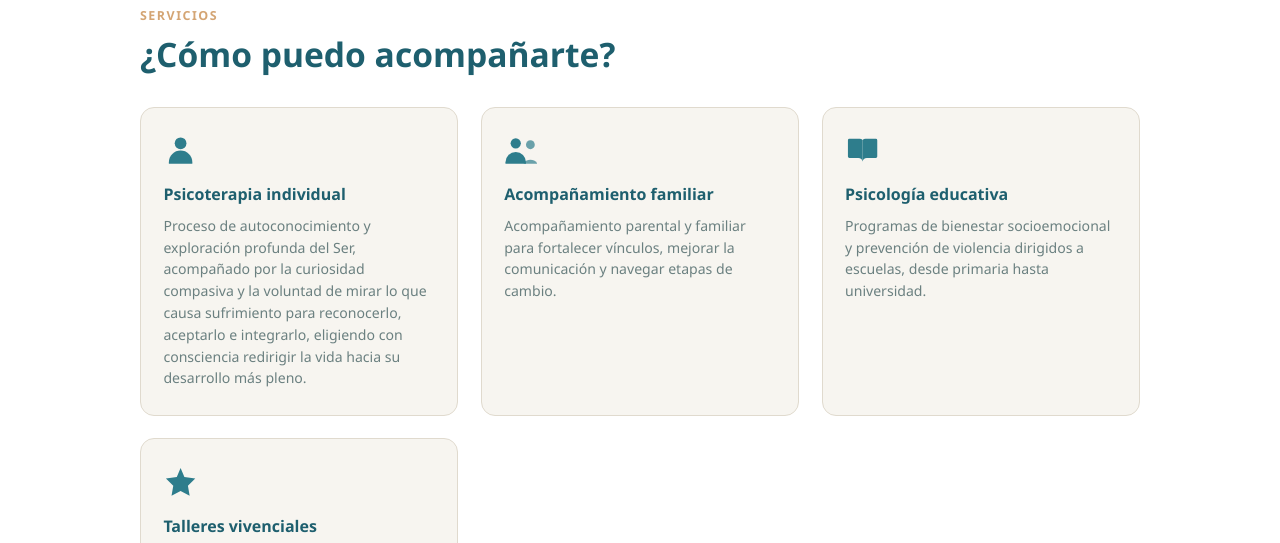
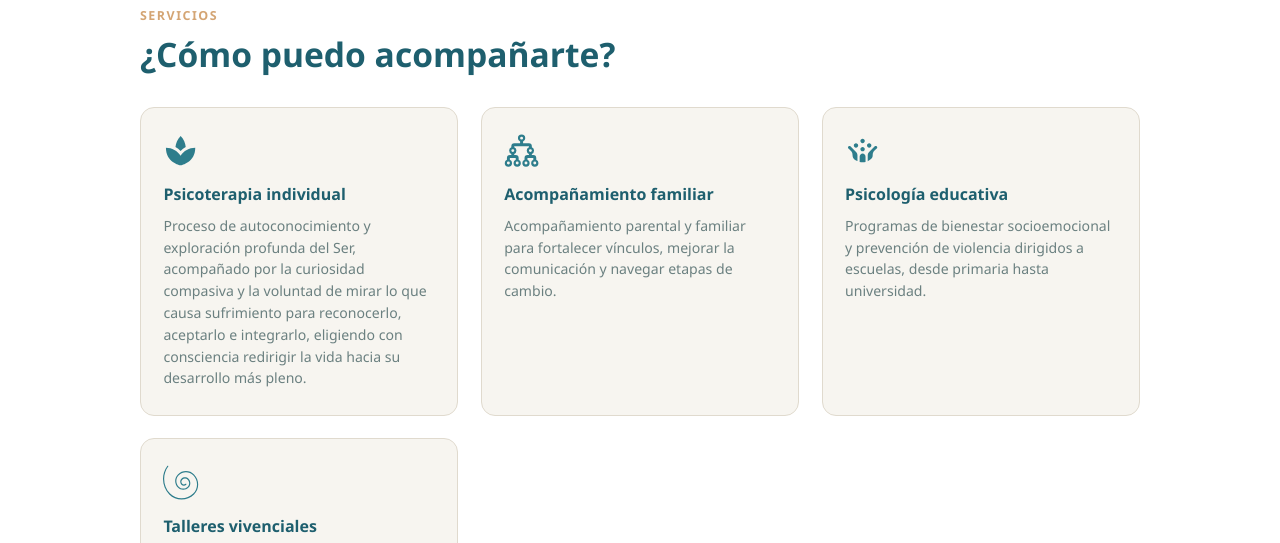
Before and after one commit to mencargo/renatadelille, a plain HTML site: page index.html in a window 1280 px wide. Shown: the part 1460-2003 px from the top of the page. Drawn offline with Linux system fonts and the light colour scheme.

Commit message:
Replace service icons with provided SVGs
- Lotus → individual therapy
- Family tree → family accompaniment
- Crowd → educational psychology
- Spiral → experiential workshops
- Normalize fill to currentColor on all icons

Co-authored-by: Copilot <223556219+Copilot@users.noreply.github.com>

```diff
--- a/index.html
+++ b/index.html
@@ -106,11 +106,7 @@
       <div class="services-grid">
         <div class="service-card">
           <div class="service-icon">
-            <!-- person silhouette -->
-            <svg xmlns="http://www.w3.org/2000/svg" viewBox="0 0 24 24" fill="currentColor">
-              <circle cx="12" cy="7" r="4"/>
-              <path d="M4 21v-1a8 8 0 0 1 16 0v1"/>
-            </svg>
+            <svg xmlns="http://www.w3.org/2000/svg" viewBox="0 0 24 24" fill="currentColor"><title>lotus</title><path d="M15.5,9.63C15.31,6.84 14.18,4.12 12.06,2C9.92,4.14 8.74,6.86 8.5,9.63C9.79,10.31 10.97,11.19 12,12.26C13.03,11.2 14.21,10.32 15.5,9.63M12,15.45C9.85,12.17 6.18,10 2,10C2,20 11.32,21.89 12,22C12.68,21.88 22,20 22,10C17.82,10 14.15,12.17 12,15.45Z" /></svg>
           </div>
           <h3 data-i18n="services.s1.title">Psicoterapia individual</h3>
           <p data-i18n="services.s1.desc">
@@ -121,13 +117,7 @@
         </div>
         <div class="service-card">
           <div class="service-icon">
-            <!-- two people -->
-            <svg xmlns="http://www.w3.org/2000/svg" viewBox="0 0 24 24" fill="currentColor">
-              <circle cx="8" cy="7" r="3.5"/>
-              <path d="M1 21v-1a7 7 0 0 1 14 0v1"/>
-              <circle cx="18" cy="8" r="3" opacity=".7"/>
-              <path d="M13.5 21v-.5a5.5 5.5 0 0 1 9 0v.5" opacity=".7"/>
-            </svg>
+            <svg xmlns="http://www.w3.org/2000/svg" viewBox="0 0 24 24" fill="currentColor"><title>family-tree</title><path d="M12 1A2.5 2.5 0 0 0 9.5 3.5A2.5 2.5 0 0 0 11 5.79V7H7A2 2 0 0 0 5 9V9.71A2.5 2.5 0 0 0 3.5 12A2.5 2.5 0 0 0 5 14.29V15H4A2 2 0 0 0 2 17V18.21A2.5 2.5 0 0 0 .5 20.5A2.5 2.5 0 0 0 3 23A2.5 2.5 0 0 0 5.5 20.5A2.5 2.5 0 0 0 4 18.21V17H8V18.21A2.5 2.5 0 0 0 6.5 20.5A2.5 2.5 0 0 0 9 23A2.5 2.5 0 0 0 11.5 20.5A2.5 2.5 0 0 0 10 18.21V17A2 2 0 0 0 8 15H7V14.29A2.5 2.5 0 0 0 8.5 12A2.5 2.5 0 0 0 7 9.71V9H17V9.71A2.5 2.5 0 0 0 15.5 12A2.5 2.5 0 0 0 17 14.29V15H16A2 2 0 0 0 14 17V18.21A2.5 2.5 0 0 0 12.5 20.5A2.5 2.5 0 0 0 15 23A2.5 2.5 0 0 0 17.5 20.5A2.5 2.5 0 0 0 16 18.21V17H20V18.21A2.5 2.5 0 0 0 18.5 20.5A2.5 2.5 0 0 0 21 23A2.5 2.5 0 0 0 23.5 20.5A2.5 2.5 0 0 0 22 18.21V17A2 2 0 0 0 20 15H19V14.29A2.5 2.5 0 0 0 20.5 12A2.5 2.5 0 0 0 19 9.71V9A2 2 0 0 0 17 7H13V5.79A2.5 2.5 0 0 0 14.5 3.5A2.5 2.5 0 0 0 12 1M12 2.5A1 1 0 0 1 13 3.5A1 1 0 0 1 12 4.5A1 1 0 0 1 11 3.5A1 1 0 0 1 12 2.5M6 11A1 1 0 0 1 7 12A1 1 0 0 1 6 13A1 1 0 0 1 5 12A1 1 0 0 1 6 11M18 11A1 1 0 0 1 19 12A1 1 0 0 1 18 13A1 1 0 0 1 17 12A1 1 0 0 1 18 11M3 19.5A1 1 0 0 1 4 20.5A1 1 0 0 1 3 21.5A1 1 0 0 1 2 20.5A1 1 0 0 1 3 19.5M9 19.5A1 1 0 0 1 10 20.5A1 1 0 0 1 9 21.5A1 1 0 0 1 8 20.5A1 1 0 0 1 9 19.5M15 19.5A1 1 0 0 1 16 20.5A1 1 0 0 1 15 21.5A1 1 0 0 1 14 20.5A1 1 0 0 1 15 19.5M21 19.5A1 1 0 0 1 22 20.5A1 1 0 0 1 21 21.5A1 1 0 0 1 20 20.5A1 1 0 0 1 21 19.5Z" /></svg>
           </div>
           <h3 data-i18n="services.s2.title">Acompañamiento familiar</h3>
           <p data-i18n="services.s2.desc">
@@ -137,11 +127,7 @@
         </div>
         <div class="service-card">
           <div class="service-icon">
-            <!-- open book -->
-            <svg xmlns="http://www.w3.org/2000/svg" viewBox="0 0 24 24" fill="currentColor">
-              <path d="M2 5a1 1 0 0 1 1-1h7a3 3 0 0 1 2 .76V19.5A3 3 0 0 0 9 17H3a1 1 0 0 1-1-1V5z"/>
-              <path d="M22 5a1 1 0 0 0-1-1h-7a3 3 0 0 0-2 .76V19.5A3 3 0 0 1 15 17h6a1 1 0 0 0 1-1V5z"/>
-            </svg>
+            <svg xmlns="http://www.w3.org/2000/svg" viewBox="0 0 24 24" fill="currentColor"><title>crowd</title><path d="M3.69 9.12C3.5 8.93 3.29 8.84 3.04 8.84C2.63 8.84 2.32 9.03 2.12 9.42S1.97 10.18 2.29 10.53C3.47 11.59 4.22 12.34 4.54 12.78C4.95 13.34 5.15 14.16 5.15 15.22C5.15 16.53 5.65 17.5 6.65 18.17C7.21 18.61 7.82 18.94 8.5 19.16L8.5 15.27C8.5 14.33 8.17 13.55 7.54 12.92M16.46 12.97C15.84 13.59 15.5 14.36 15.5 15.27L15.5 19.2C16.46 18.86 17.26 18.33 17.92 17.63C18.57 16.93 18.9 16.16 18.9 15.22C18.9 14.09 19.09 13.28 19.47 12.78C19.56 12.62 19.73 12.42 20 12.17C20.23 11.92 20.47 11.68 20.71 11.46C20.94 11.25 21.17 11.03 21.39 10.81L21.72 10.53C21.91 10.34 22 10.12 22 9.87C22 9.59 21.91 9.34 21.72 9.14C21.53 8.94 21.3 8.84 21 8.84S20.5 8.93 20.31 9.12M12 20C12.69 20 13.36 19.91 14 19.72L14 16.15C14 15.56 13.82 15.1 13.41 14.66C13 14.22 12.53 14 12 14C11.47 14 11 14.2 10.62 14.61C10.22 15 10 15.46 10 16.06L10 19.72C10.64 19.91 11.31 20 12 20M9 8.5C9 9.33 8.33 10 7.5 10S6 9.33 6 8.5 6.67 7 7.5 7 9 7.67 9 8.5M18 8.5C18 9.33 17.33 10 16.5 10C15.67 10 15 9.33 15 8.5S15.67 7 16.5 7C17.33 7 18 7.67 18 8.5M13.5 5.5C13.5 6.33 12.83 7 12 7S10.5 6.33 10.5 5.5 11.17 4 12 4 13.5 4.67 13.5 5.5M13.5 11C13.5 11.83 12.83 12.5 12 12.5S10.5 11.83 10.5 11 11.17 9.5 12 9.5 13.5 10.17 13.5 11Z" /></svg>
           </div>
           <h3 data-i18n="services.s3.title">Psicología educativa</h3>
           <p data-i18n="services.s3.desc">
@@ -151,10 +137,7 @@
         </div>
         <div class="service-card">
           <div class="service-icon">
-            <!-- sparkle / star -->
-            <svg xmlns="http://www.w3.org/2000/svg" viewBox="0 0 24 24" fill="currentColor">
-              <path d="M12 2l2.6 6.26L22 9.27l-5 4.87 1.18 6.88L12 17.77l-6.18 3.25L7 14.14 2 9.27l7.4-1.01L12 2z"/>
-            </svg>
+            <svg xmlns="http://www.w3.org/2000/svg" viewBox="0 0 59.978 59.978" fill="currentColor"><path d="M52.919,16.003c-3.679-3.679-8.57-5.705-13.772-5.705c-5.203,0-10.095,2.026-13.773,5.705c-2.981,2.981-4.623,6.944-4.623,11.16c0,4.215,1.642,8.179,4.623,11.16c2.422,2.423,5.644,3.757,9.069,3.757s6.646-1.334,9.069-3.757c4.078-4.079,4.078-10.715,0-14.794c-3.342-3.341-8.776-3.341-12.118,0c-2.75,2.751-2.75,7.227,0,9.978c2.28,2.279,5.986,2.278,8.265,0c0.391-0.391,0.391-1.023,0-1.414c-0.391-0.391-1.023-0.391-1.414,0c-1.498,1.498-3.937,1.5-5.437,0c-1.971-1.971-1.971-5.178,0-7.149c2.562-2.56,6.729-2.561,9.29,0c3.299,3.299,3.299,8.667,0,11.966c-2.045,2.045-4.764,3.171-7.655,3.171s-5.61-1.126-7.655-3.171c-2.604-2.604-4.037-6.064-4.037-9.746c0-3.682,1.434-7.143,4.037-9.746c3.301-3.301,7.69-5.119,12.359-5.119c4.668,0,9.058,1.818,12.358,5.119c4.174,4.174,6.473,9.723,6.473,15.625c0,5.903-2.299,11.452-6.473,15.626c-5.299,5.298-12.329,8.21-19.813,8.21c-0.054,0-0.107,0-0.161,0c-7.401-0.041-14.304-2.954-19.437-8.202C-0.035,36.272-1.41,16.505,8.899,2.697c0.33-0.442,0.239-1.069-0.203-1.399C8.252,0.967,7.626,1.058,7.295,1.5c-10.891,14.59-9.442,35.472,3.37,48.575c5.509,5.633,12.916,8.76,20.855,8.804c0.058,0,0.114,0,0.172,0c8.018,0,15.551-3.12,21.227-8.796c4.552-4.552,7.059-10.603,7.059-17.04C59.978,26.606,57.471,20.555,52.919,16.003z"/></svg>
           </div>
           <h3 data-i18n="services.s4.title">Talleres vivenciales</h3>
           <p data-i18n="services.s4.desc">
```
